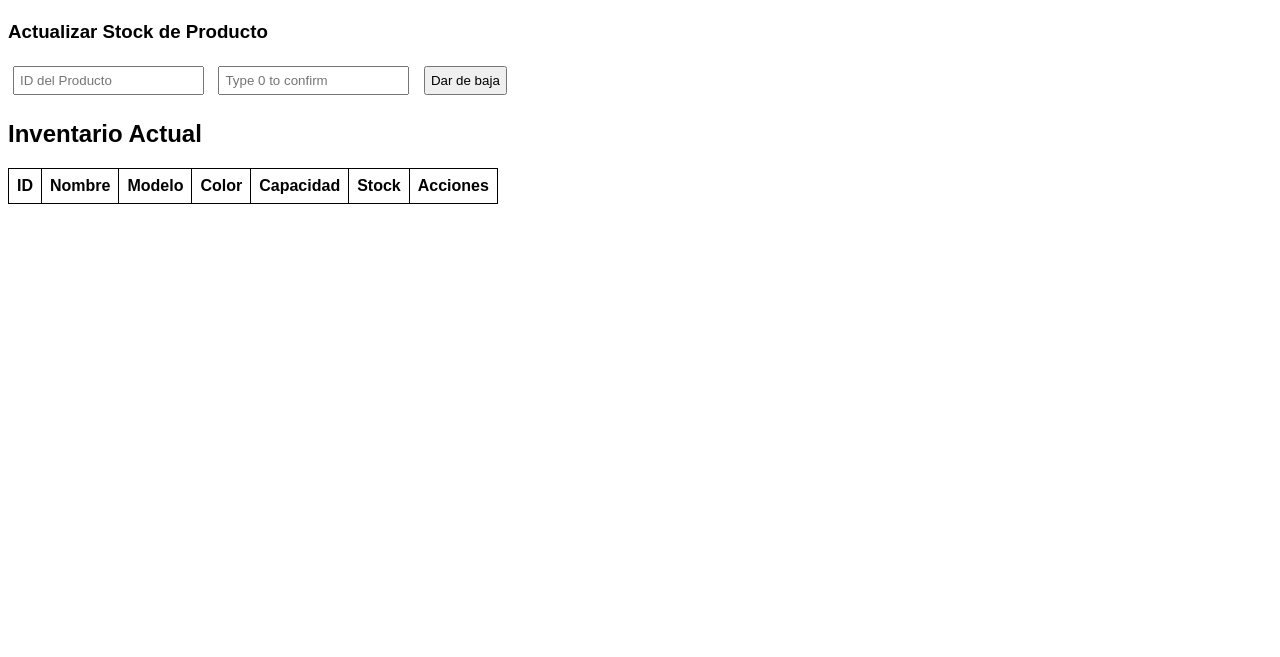
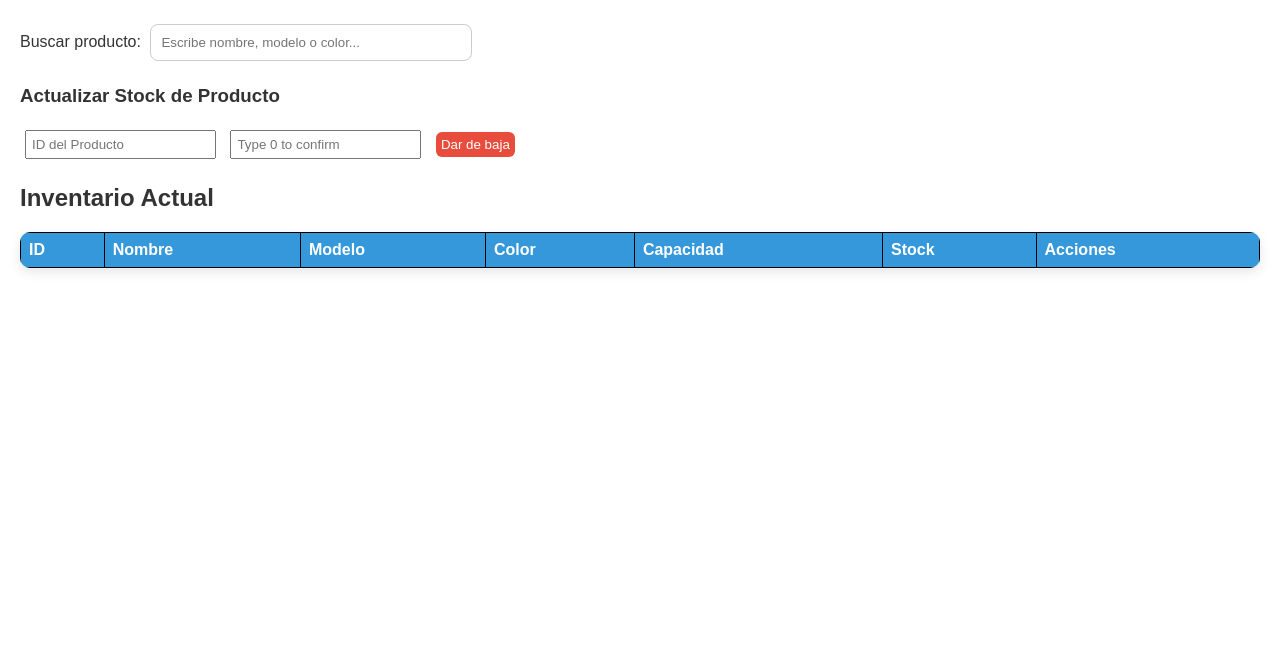
Before and after one commit to gualdemargutierrez-arch/JC_System-V2, a website: page frontend/eliminar.html in a window 1280 px wide. Shown: the part 143-800 px from the top of the page. Drawn offline with Linux system fonts and the light colour scheme; files that its build step writes are made by us from their sources; the site is published under a folder, as on GitHub Pages, so addresses that start at the root find nothing; no server answers.

Commit message:
Update eliminar.html

```diff
--- a/frontend/eliminar.html
+++ b/frontend/eliminar.html
@@ -2,7 +2,7 @@
 <html lang="en">
 <head>
    <!--<button onclick="toggleDarkMode()" id="modo-btn">🌙</button>-->
-    <link rel="stylesheet" href="/JC/frontend/Styles/eliminar.css">
+    <link rel="stylesheet" href="Styles/eliminar.css">
     <meta charset="UTF-8">
     <meta name="viewport" content="width=device-width, initial-scale=1.0">
     <!--<h1><a href="admin.html">Admin</a></h1>
```
